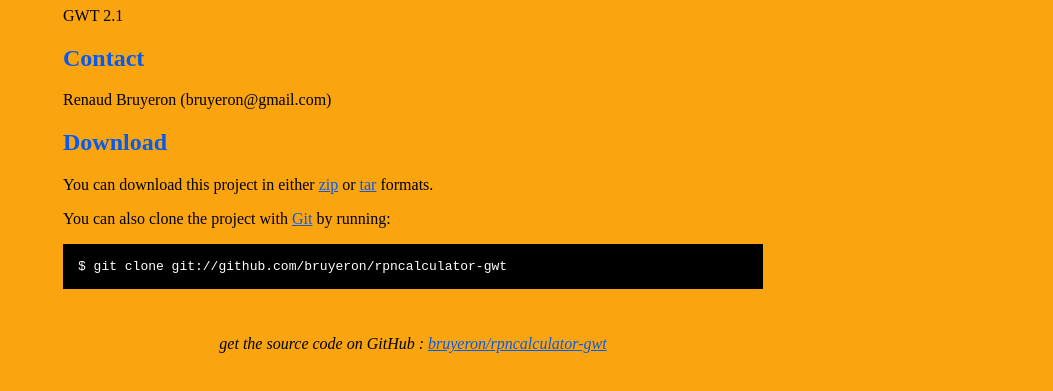
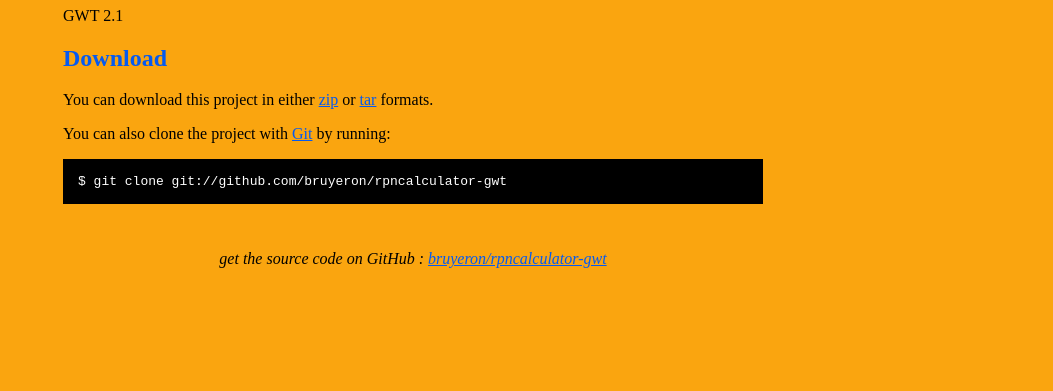
Before and after one commit to bruyeron/rpncalculator-gwt, a plain HTML site: page index.html in a window 1280 px wide. Shown: the part 303-694 px from the top of the page, without its empty margins (227-1280 px from the left). Drawn offline with Linux system fonts and the light colour scheme.

Commit message:
remove email

```diff
--- a/index.html
+++ b/index.html
@@ -54,10 +54,6 @@
 
     <h2>Dependencies</h2>
 <p>GWT 2.1</p>
-<h2>Contact</h2>
-<p>Renaud Bruyeron (bruyeron@gmail.com)
-<br/>      </p>
-
 
     <h2>Download</h2>
     <p>
```
